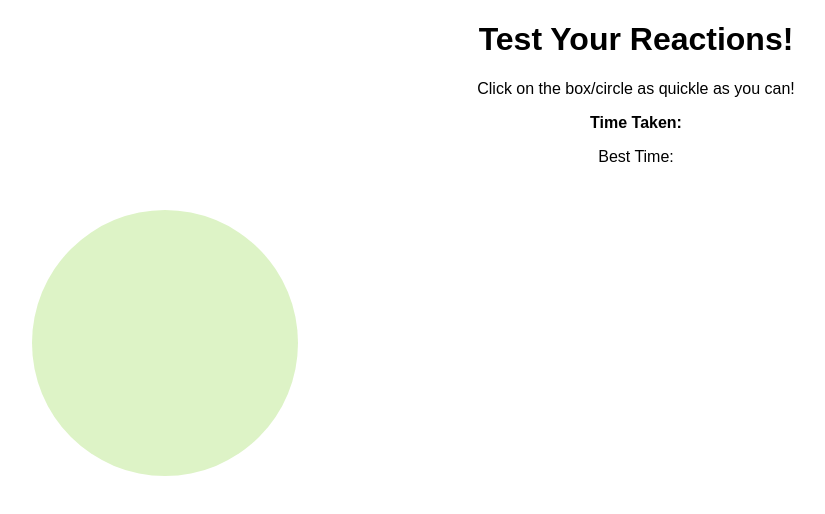
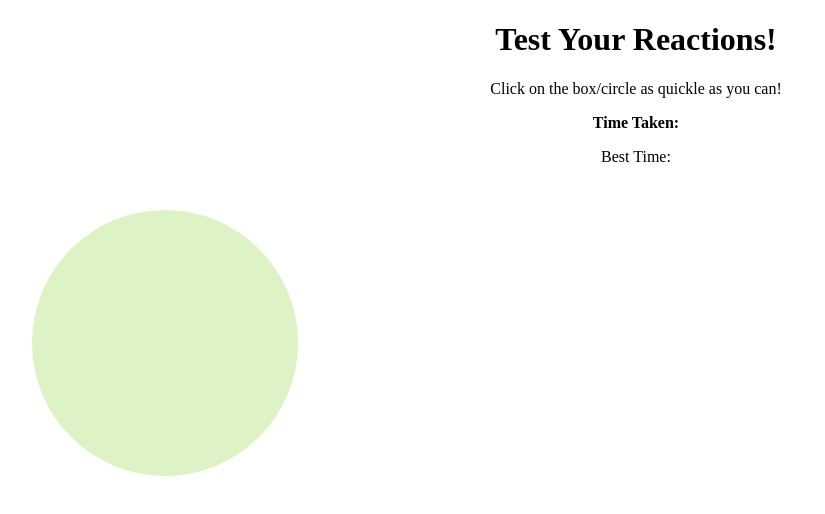
Before and after one commit to thevanshjain/Reaction-Timer, a plain HTML site: page index.html in a window 1280 px wide. Shown: the whole page, without its empty margins (4-829 px from the left). Drawn offline with Linux system fonts and the light colour scheme.

Commit message:
Update index.html

```diff
--- a/index.html
+++ b/index.html
@@ -11,7 +11,7 @@
 
 		}
 		body{
-			font-family: sans-serif;
+			font-family: Times New Roman;
 		}
 		#bol{
 				font-weight: bold;
```
